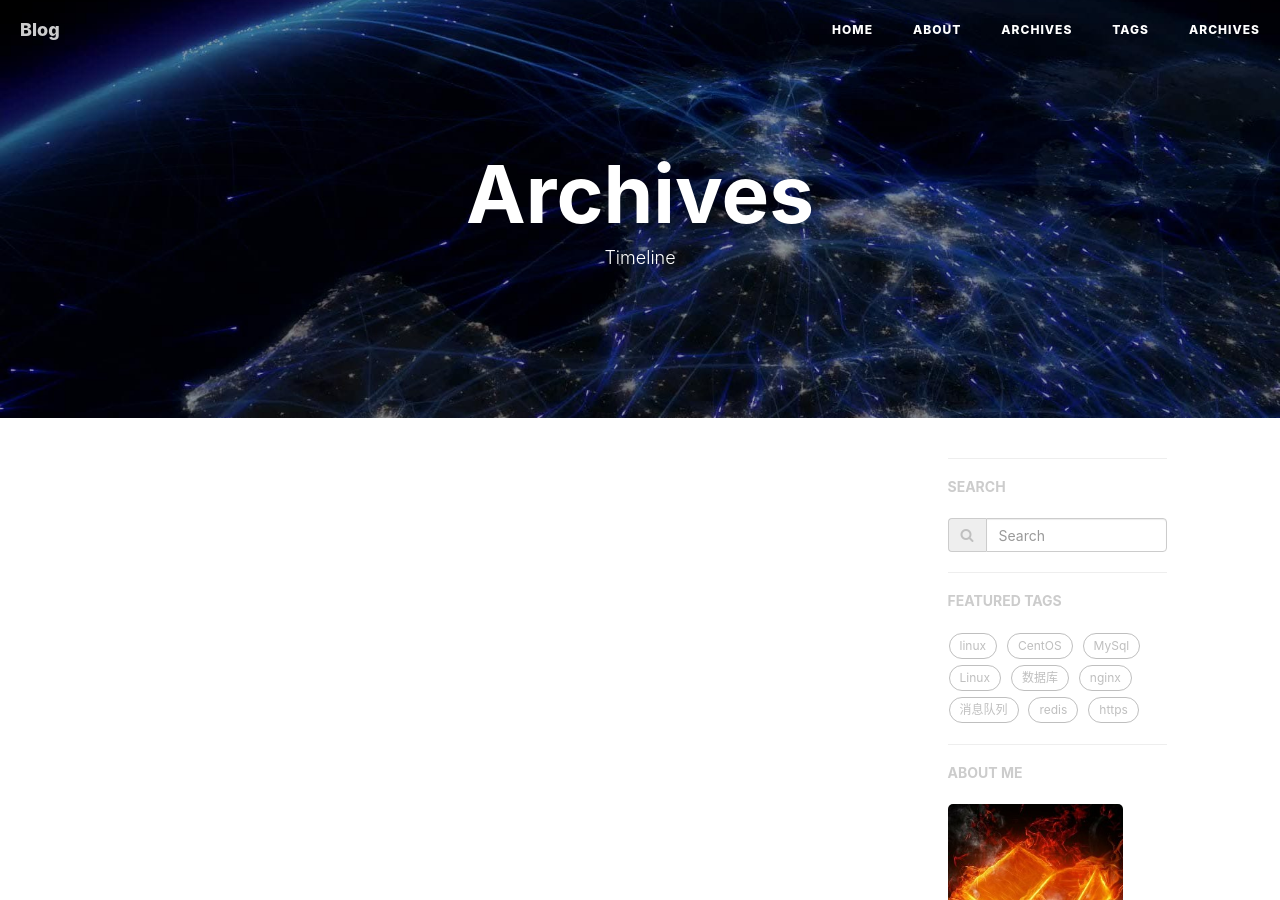
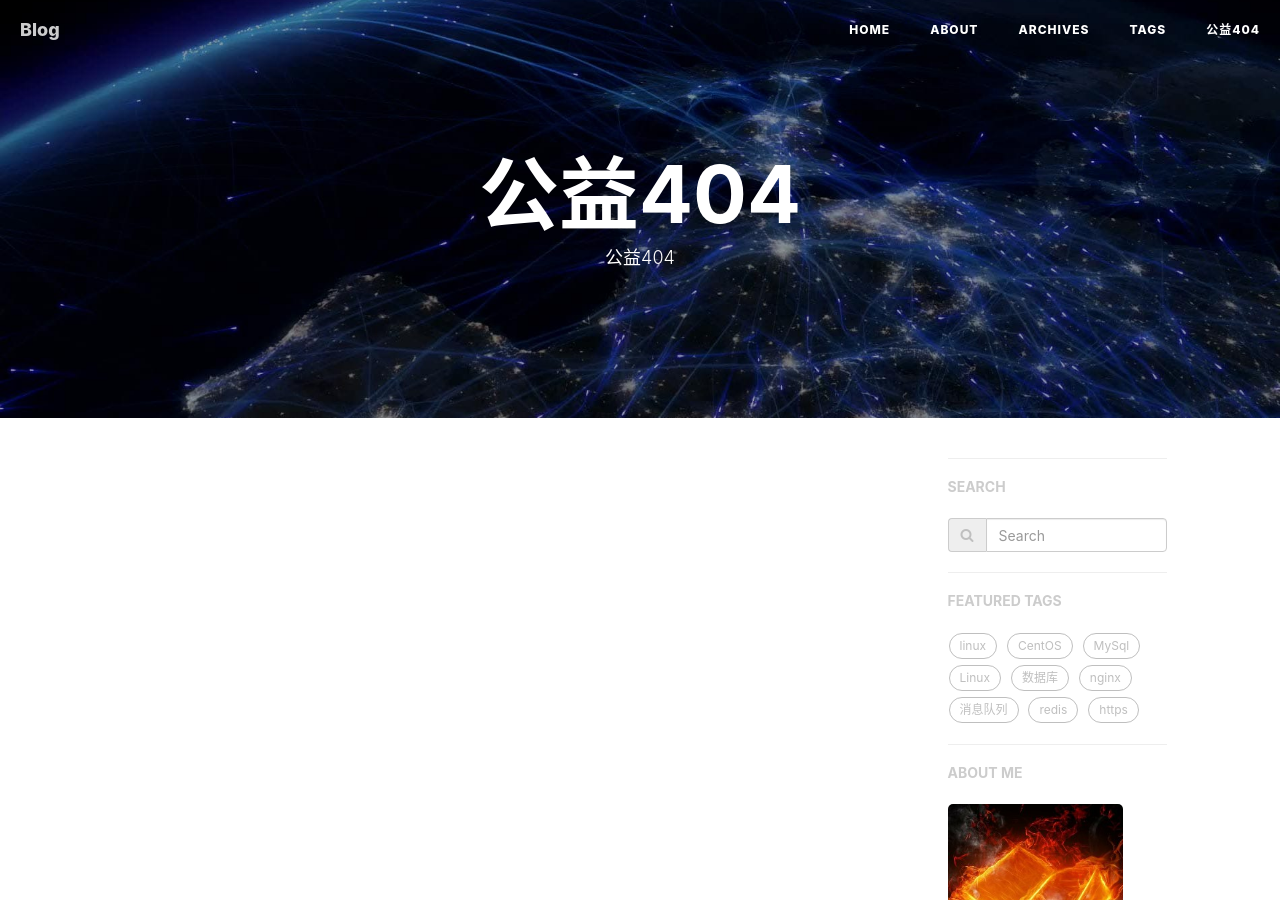
Before and after one commit to fengdis/fengdis.github.io, a Jekyll site: the page built from 公益404.html, in a window 1280 px wide and 900 px high. Built offline with Jekyll 4.4.1, drawn with Linux system fonts in a browser that asks for light colours; nearby versions of some CDN libraries; comment, search, counter and statistics services are not loaded.

Commit message:
添加公益404页

```diff
--- a/公益404.html
+++ b/公益404.html
@@ -1,7 +1,7 @@
 ---
 layout: page
-title : Archives
-description: "Timeline"
+title : 公益404
+description: "公益404"
 header-img: "img/post-bg-os-metro.jpg"
 ---
 
```
